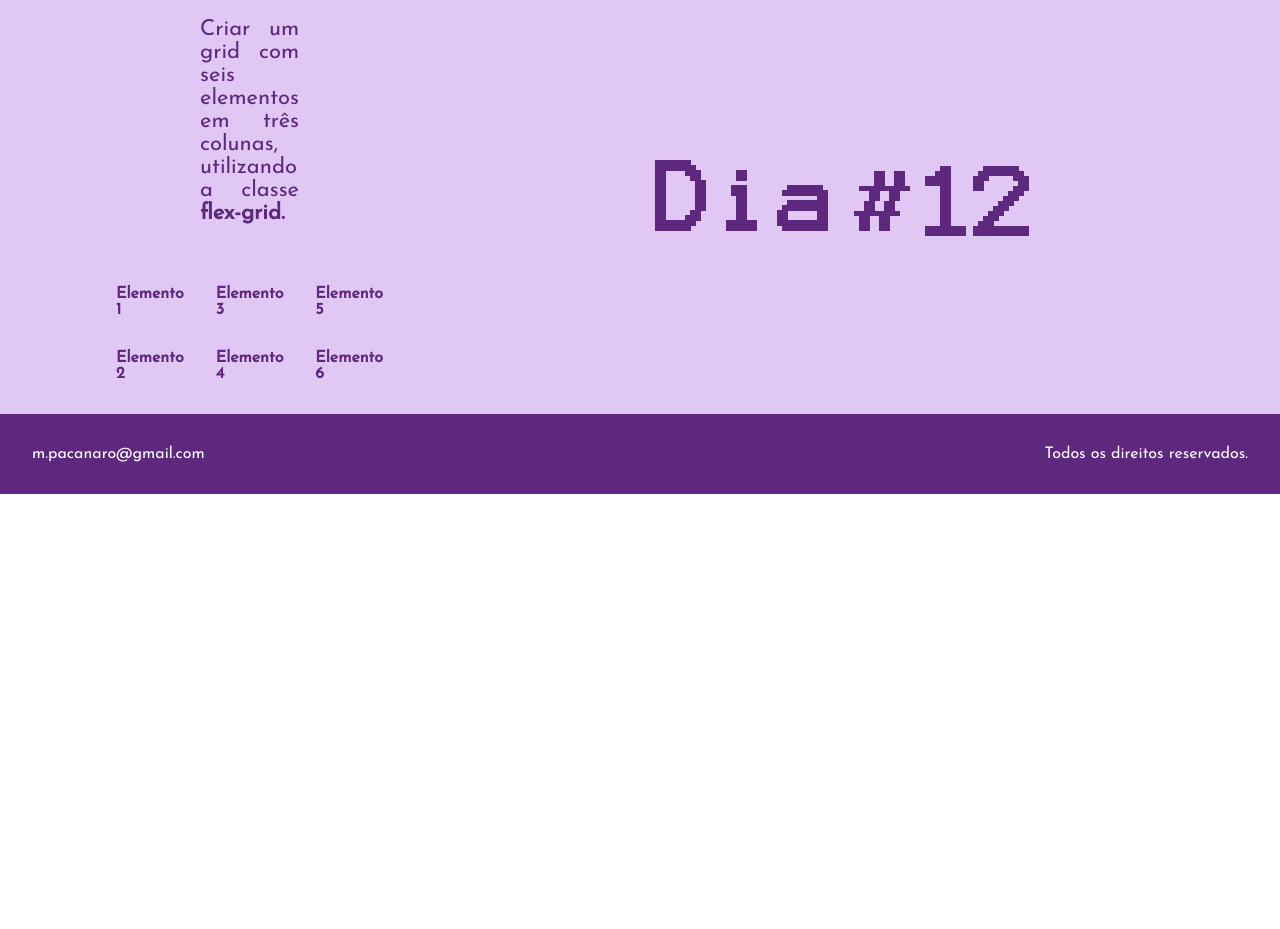
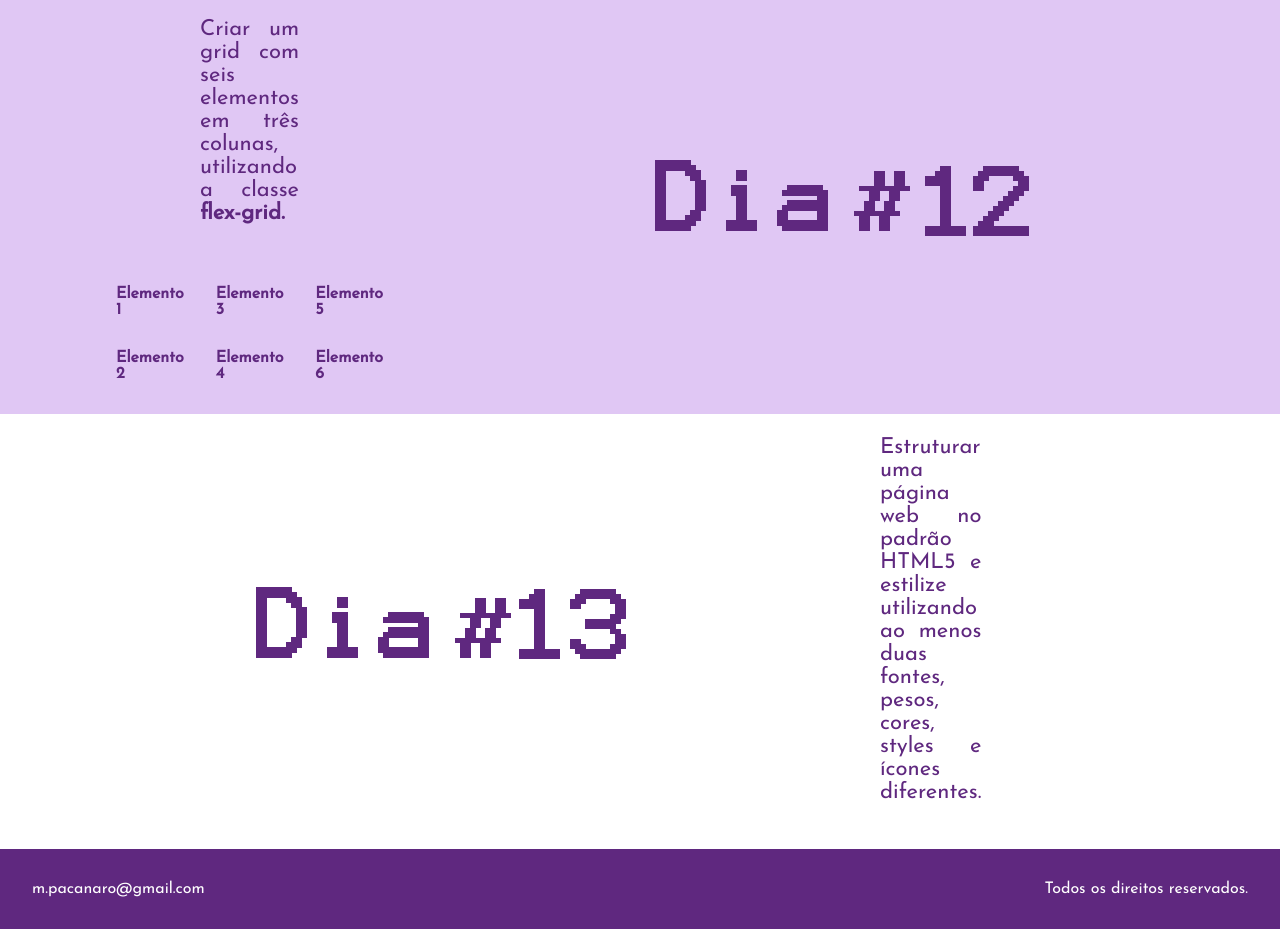
Before and after one commit to marcospacanaro/100-days-of-code, a plain HTML site: page index.html in a window 1280 px wide. Shown: the part 6209-7138 px from the top of the page. Before the commit the page ends 6703 px from the top, so only its background shows below. Drawn offline with Linux system fonts and the light colour scheme; files whose address does not match are found by name.

Commit message:
Create Section Dia 13

```diff
--- a/index.html
+++ b/index.html
@@ -273,7 +273,8 @@
     <section class="dia-par">
         <div>
             <p class="dia-par-p">
-                Criar um grid com seis elementos em três colunas, utilizando a classe <span style="font-weight: 800;">flex-grid.</span>
+                Criar um grid com seis elementos em três colunas, utilizando a classe <span
+                    style="font-weight: 800;">flex-grid.</span>
                 <br>
                 <br>
 
@@ -302,6 +303,24 @@
         </div>
     </section>
 
+    <section class="dia-impar">
+        <div class="dia-impar-img">
+            <img src="./assets/imgs/dia/dia13.png" alt="dia-13">
+        </div>
+
+        <div>
+            <p class="dia-impar-p">
+                Estruturar uma página web no padrão HTML5 e estilize utilizando ao menos duas fontes, pesos, cores,
+                styles e ícones diferentes.
+                <br>
+                <br>
+
+            </p>
+        </div>
+    </section>
+
+
+
     <footer id="footer">
 
         <div>
--- a/style.css
+++ b/style.css
@@ -7,6 +7,8 @@ body {
 .span {
     font-weight: 600;
 }
+
+
 
 #navbar {
     display: flex;
```
Also changed, not shown: assets/imgs/dia/dia13.png (added), assets/imgs/github-icon.png (added), assets/imgs/linkedin-icon.png (added).
